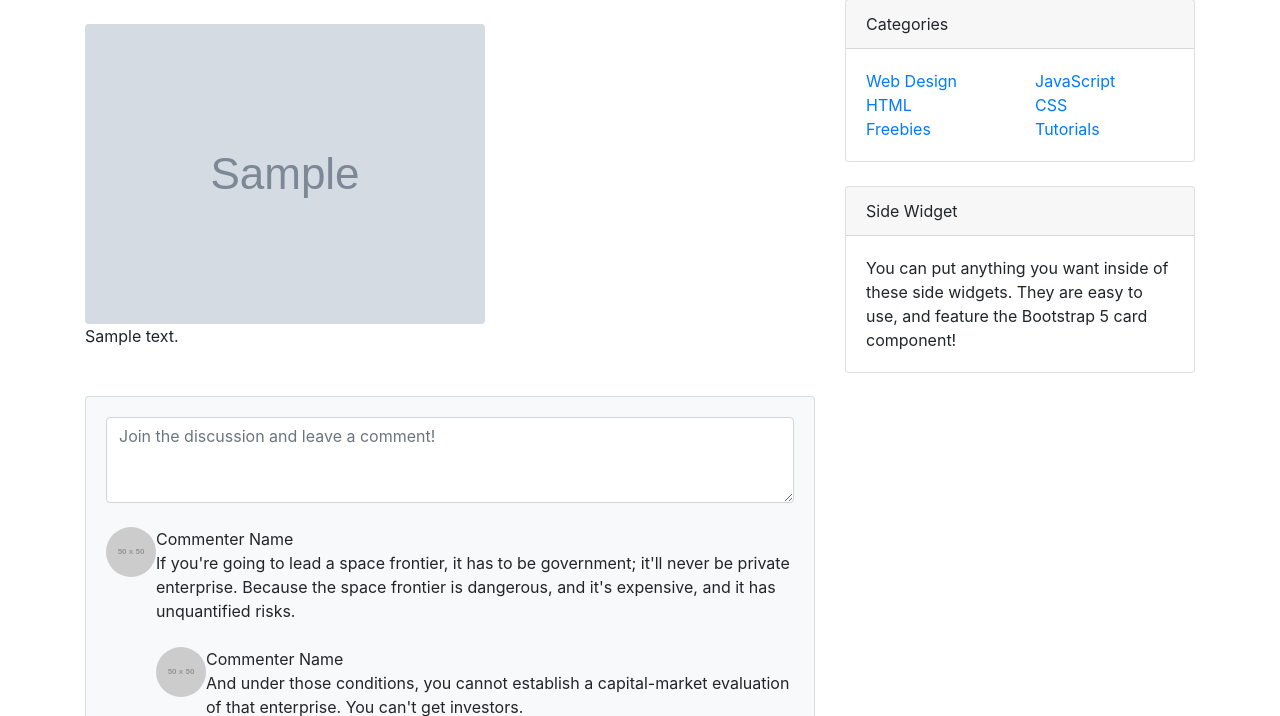
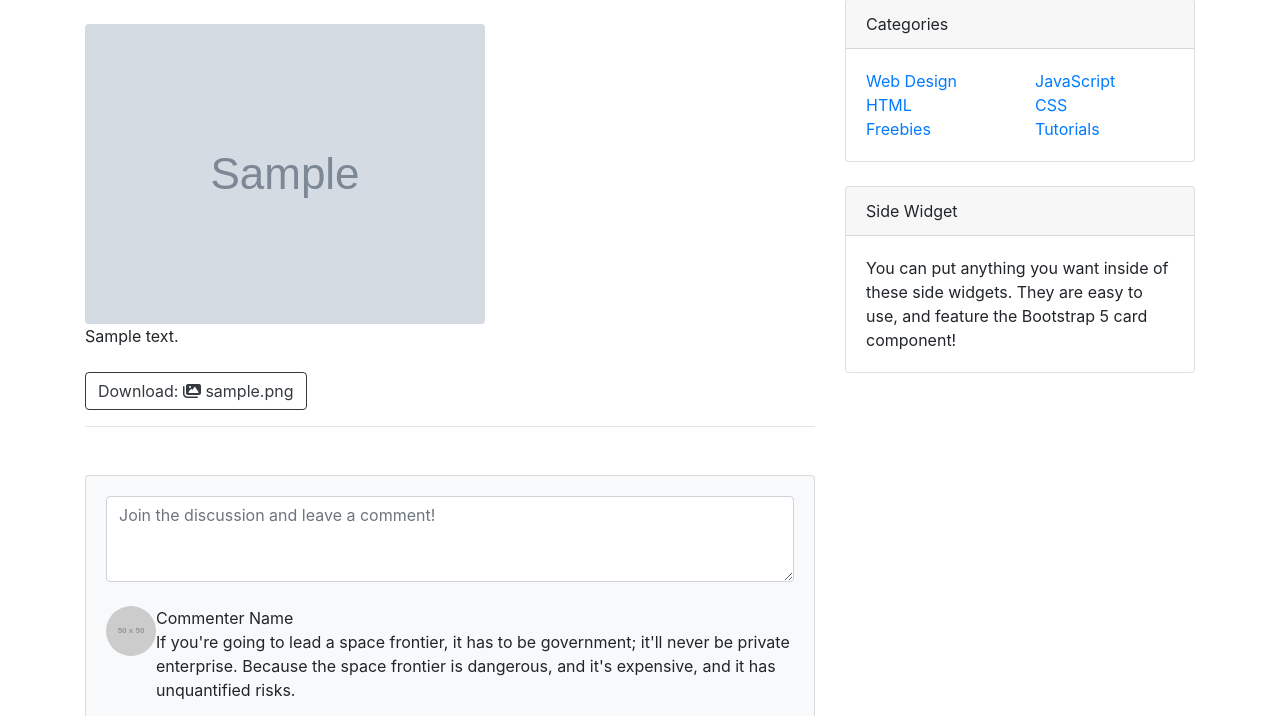
Before and after one commit to DDOA232/do_it_django_a_to_z, a Django app: page /blog/1/ in a window 1280 px wide. Shown: the part 314-1030 px from the top of the page. Run offline with Django 4.2, Linux system fonts and the light colour scheme; tables that the repository leaves empty hold one stand-in row (values such as "Sample post"); grey boxes marked "Sample" are stand-in pictures; grey boxes labelled with a size stand in for pictures from a placeholder-image service; some libraries are stand-ins or nearby versions.

Commit message:
첨부 파일 있을 경우 포스트 상세 페이지에 다운로드 버튼 출력하기

```diff
--- a/blog/models.py
+++ b/blog/models.py
@@ -1,4 +1,5 @@
 from django.db import models
+import os
 
 # Create your models here.
 class Post(models.Model):
@@ -21,3 +22,9 @@ class Post(models.Model):
 
     def get_absolute_url(self):
         return f'/blog/{self.pk}/'
+
+    def get_file_name(self):
+        return os.path.basename(self.file_upload.name)
+
+    def get_file_ext(self):
+        return self.get_file_name().split('.')[-1]
--- a/blog/templates/blog/post_detail.html
+++ b/blog/templates/blog/post_detail.html
@@ -11,6 +11,7 @@
         <link rel="stylesheet" href="{% static 'blog\bootstrap\bootstrap.min.css' %}" media = "screen">
         <!-- Core theme CSS (includes Bootstrap)-->
         <link rel="stylesheet" href="{% static 'blog\css\blog-post.css' %}" media = "screen">
+        <script src="https://kit.fontawesome.com/c92dadbd6c.js" crossorigin="anonymous"></script>
     </head>
     <body>
         <!-- Responsive navbar-->
@@ -58,6 +59,30 @@
                         <!-- Post content-->
                         <section class="mb-5">
                             <p class="fs-5 mb-4">{{ post.content}}</p>
+                        {%if post.file_upload%}
+                            <a href="{{post.file_upload.url}}" class ="btn btn-outline-dark" role="button"
+                            download>Download:
+                            {% if post.get_file_ext == 'csv' %}
+                            <i class="fa-sharp fa-solid fa-list"></i>
+                            {% elif post.get_file_ext == 'xls' %}
+                            <i class="fa-sharp fa-solid fa-newspaper"></i>
+                            {% elif post.get_file_ext == 'png' %}
+                            <i class="fa-sharp fa-solid fa-images"></i>
+                            {% elif post.get_file_ext == 'jpg' %}
+                            <i class="fa-sharp fa-solid fa-images"></i>
+                            {% elif post.get_file_ext == 'jpeg' %}
+                            <i class="fa-sharp fa-solid fa-images"></i>
+                            {% elif post.get_file_ext == 'doc' %}
+                            <i class="fa-sharp fa-solid fa-file-word"></i>
+                            {% elif post.get_file_ext == 'pdf' %}
+                            <i class="fa-sharp fa-solid fa-file-pdf"></i>
+                            {% else %}
+                            <i class="far fa-file"></i>
+                        {%endif%}
+                        {{post.get_file_name}}
+                        </a>
+                        {%endif%}
+                        <hr>
                     </article>
                     <!-- Comments section-->
                     <section class="mb-5">
```
